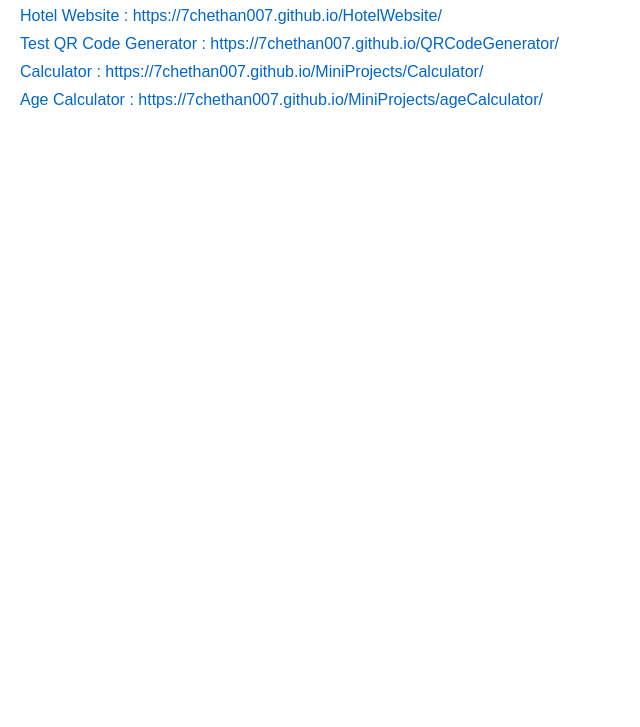
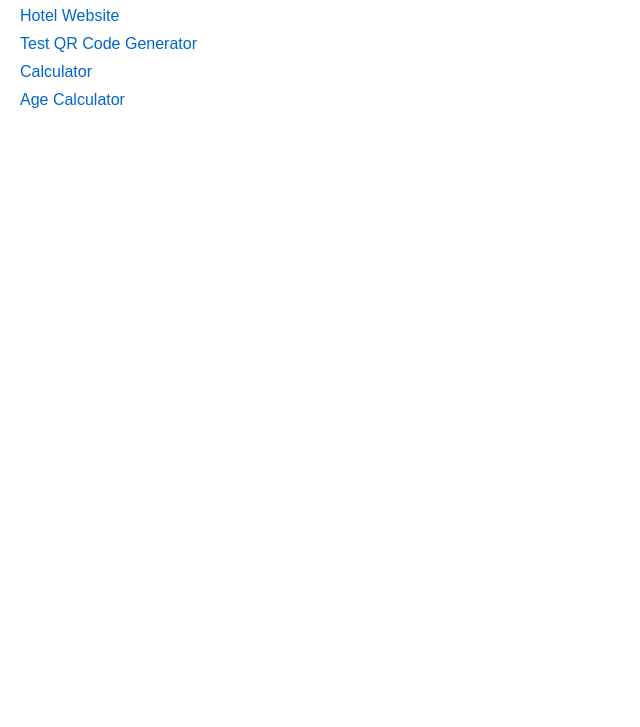
Before and after one commit to 7Chethan007/MiniProjects, a plain HTML site: page index.html in a window 1280 px wide. Shown: the part 73-800 px from the top of the page, without its empty margins (0-640 px from the left). Drawn offline with Linux system fonts and the light colour scheme.

Commit message:
Update index.html

```diff
--- a/index.html
+++ b/index.html
@@ -28,10 +28,10 @@
 <body>
     <h1>My Projects</h1>
     <ul>
-        <li><a href="https://7chethan007.github.io/HotelWebsite/" target="_blank">Hotel Website : https://7chethan007.github.io/HotelWebsite/ </a></li>
-        <li><a href="https://7chethan007.github.io/QRCodeGenerator/" target="_blank">Test QR Code Generator : https://7chethan007.github.io/QRCodeGenerator/</a></li>
-        <li><a href="https://7chethan007.github.io/MiniProjects/Calculator/" target="_blank">Calculator : https://7chethan007.github.io/MiniProjects/Calculator/</a></li>
-        <li><a href="https://7chethan007.github.io/MiniProjects/ageCalculator/" target="_blank">Age Calculator : https://7chethan007.github.io/MiniProjects/ageCalculator/</a></li>
+        <li><a href="https://7chethan007.github.io/HotelWebsite/" target="_blank">Hotel Website </a></li>
+        <li><a href="https://7chethan007.github.io/QRCodeGenerator/" target="_blank">Test QR Code Generator </a></li>
+        <li><a href="https://7chethan007.github.io/MiniProjects/Calculator/" target="_blank">Calculator </a></li>
+        <li><a href="https://7chethan007.github.io/MiniProjects/ageCalculator/" target="_blank">Age Calculator </a></li>
     </ul>
 </body>
 </html>
```
